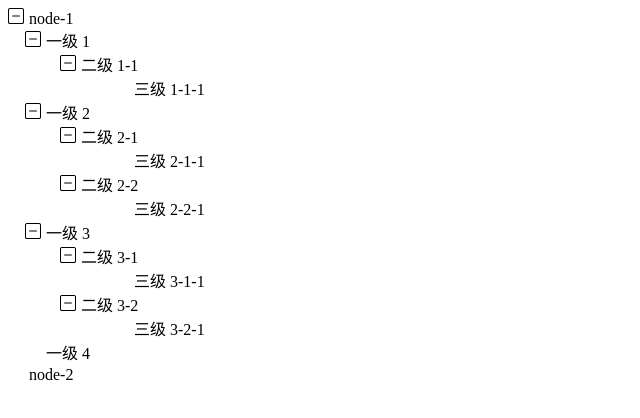
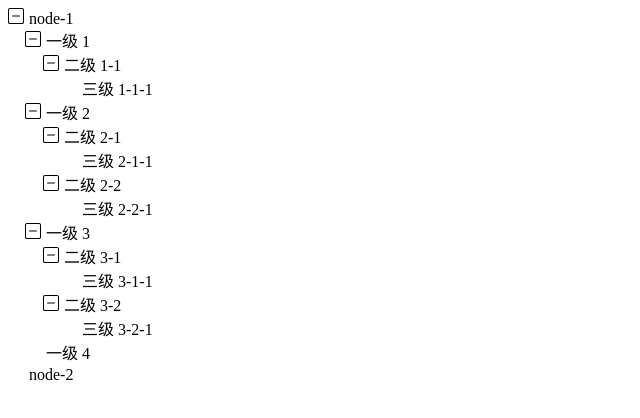
Before and after one commit to jecyu/build-my-own-x, a plain HTML site: page tree/docs/basic/index.html in a window 1280 px wide. Shown: the whole page, without its empty margins (0-640 px from the left). Drawn offline with Linux system fonts and the light colour scheme.

Commit message:
feat(tree): 添加扁平化渲染树

```diff
--- a/tree/docs/basic/index.html
+++ b/tree/docs/basic/index.html
@@ -5,13 +5,13 @@
     <meta http-equiv="X-UA-Compatible" content="IE=edge" />
     <meta name="viewport" content="width=device-width, initial-scale=1.0" />
     <title>Tree</title>
-    <link rel="stylesheet" href="../../index.css" type="text/css" />
+    <link rel="stylesheet" href="../../src/index.css" type="text/css" />
   </head>
   <body>
     <div class="basic-demo">
       <div id="tree"></div>
     </div>
-    <script src="../../index.js"></script>
+    <script src="../../src/index.js"></script>
     <script src="./index.js"></script>
   </body>
 </html>
--- a/tree/index.js
+++ /dev/null
@@ -1,131 +0,0 @@
-(function (GLOBAL) {
-  const util = {
-    extend(target) {
-      for (let i = 1, len = arguments.length; i < len; i++) {
-        for (let prop in arguments[i]) {
-          if (arguments[i].hasOwnProperty(prop)) {
-            target[prop] = arguments[i][prop];
-          }
-        }
-      }
-      return target;
-    },
-    addClass(el, className) {
-      if (el.classList) {
-        el.classList.add(className);
-      } else {
-        if (!util.hasClass(el, className)) {
-          el.className = `${el.className} ${className}`;
-        }
-      }
-    },
-    hasClass(el, className) {
-      if (el.classList) {
-        return el.classList.contains(className);
-      }
-      const originClass = el.className;
-      return ` ${originClass} `.indexOf(` ${className} `) > -1;
-    },
-    setStyle(element, style) {
-      const oldStyle = {};
-
-      const styleKeys = Object.keys(style);
-
-      styleKeys.forEach((key) => {
-        oldStyle[key] = element.style[key];
-      });
-
-      styleKeys.forEach((key) => {
-        element.style[key] = style[key];
-      });
-
-      return oldStyle;
-    },
-  };
-
-  function Tree(el, options) {
-    this.el = el;
-    this.options = util.extend({}, this.constructor.defaultOptions, options);
-    this.init();
-    return this;
-  }
-
-  Tree.defaultOptions = {};
-
-  Tree.prototype.init = function () {
-    this.render();
-    return this;
-  };
-
-  // 渲染视图
-  Tree.prototype.render = function () {
-    this.el.append(this.renderTree(this.options.data));
-  };
-
-  // 渲染树组件
-  Tree.prototype.renderTree = function (data) {
-    const Tree = document.createElement('ul');
-    let result = [];
-    for (let i = 0; i < data.length; i++) {
-      // 多层嵌套渲染
-      if (!data[i].children) {
-        result.push(this.renderTreeNode(data[i]));
-      } else {
-        const treeNode = this.renderTreeNode(data[i]);
-        treeNode.append(this.renderTree(data[i].children)); // 深度渲染孩子节点
-        result.push(treeNode);
-      }
-    }
-    Tree.append(...result);
-    util.addClass(Tree, 'naui-tree');
-    return Tree;
-  };
-
-  // Icon + title
-  Tree.prototype.renderSelector = function (data) {
-    // icon
-    const icon = document.createElement('i');
-    icon.setAttribute('data-icon', data.children ? 'open' : null);
-    // title
-    const title = document.createTextNode(data.label);
-
-    const selector = document.createElement('span');
-    selector.append(icon, title);
-    return selector;
-  };
-
-  // 渲染树节点组件
-  Tree.prototype.renderTreeNode = function (data) {
-    let Node = document.createElement('li');
-    Node.append(this.renderSelector(data));
-    // 处理层级缩进, TODO 后续自动计算
-    util.setStyle(Node, { paddingLeft: `${18 * data.level - 1}px` });
-    return Node;
-  };
-
-  Tree.prototype.bind = function () {
-    return this;
-  };
-
-  Tree.prototype.unbind = function () {};
-
-  Tree.prototype.destroy = function () {
-    this.unbind();
-    return this;
-  };
-
-  //AMD.
-  if (typeof define === 'function' && define.amd) {
-    define(function () {
-      return Tree;
-    });
-
-    // Node and other CommonJS-like environments that support module.exports.
-  } else if (typeof module !== 'undefined' && module.exports) {
-    module.exports = Tree;
-
-    //Browser.
-  } else {
-    GLOBAL.Tree = Tree;
-  }
-})(this);
--- a/tree/index.css
+++ b/tree/src/index.css
@@ -17,7 +17,7 @@ li {
 }
 
 [data-icon='open'] {
-  background-image: url('./assets/open.svg');
+  background-image: url('../assets/open.svg');
 }
 
 [data-icon][size='24'] {
@@ -26,5 +26,5 @@ li {
 }
 
 [data-icon='close'] {
-  background-image: url('./assets/open.svg');
+  background-image: url('../assets/open.svg');
 }
--- /dev/null
+++ b/tree/src/index.js
@@ -0,0 +1,162 @@
+;(function (GLOBAL) {
+  const util = {
+    extend(target) {
+      for (let i = 1, len = arguments.length; i < len; i++) {
+        for (let prop in arguments[i]) {
+          if (arguments[i].hasOwnProperty(prop)) {
+            target[prop] = arguments[i][prop]
+          }
+        }
+      }
+      return target
+    },
+    addClass(el, className) {
+      if (el.classList) {
+        el.classList.add(className)
+      } else {
+        if (!util.hasClass(el, className)) {
+          el.className = `${el.className} ${className}`
+        }
+      }
+    },
+    hasClass(el, className) {
+      if (el.classList) {
+        return el.classList.contains(className)
+      }
+      const originClass = el.className
+      return ` ${originClass} `.indexOf(` ${className} `) > -1
+    },
+    setStyle(element, style) {
+      const oldStyle = {}
+
+      const styleKeys = Object.keys(style)
+
+      styleKeys.forEach((key) => {
+        oldStyle[key] = element.style[key]
+      })
+
+      styleKeys.forEach((key) => {
+        element.style[key] = style[key]
+      })
+
+      return oldStyle
+    },
+    // 忽略对象的某个 key
+    omit(obj, key) {
+      return Object.entries(obj)
+        .filter((item) => item[0] !== key)
+        .reduce((acc, item) => {
+          return Object.assign({}, acc, { [item[0]]: item[1] })
+        }, {})
+    },
+
+    // 扁平化树数据
+    flatten(tree, key = 'children') {
+      return tree.reduce((acc, item) => {
+        if (!item[key]) {
+          // 最基本问题
+          return acc.concat(item)
+        } else {
+          return acc.concat(item, util.flatten(item[key], key)) // 基本问题，递归
+        }
+      }, [])
+    },
+  }
+
+  function Tree(el, options) {
+    this.el = el
+    this.options = util.extend({}, this.constructor.defaultOptions, options)
+    this.init()
+    return this
+  }
+
+  Tree.defaultOptions = {}
+
+  Tree.prototype.init = function () {
+    this.render()
+    return this
+  }
+
+  // 渲染视图
+  Tree.prototype.render = function () {
+    const div = document.createElement('div')
+    util.addClass(div, 'naui-tree')
+    // div.append(this.renderTree(this.options.data))
+    div.append(...this.renderTreeFlatten(this.options.data))
+    this.el.append(div)
+  }
+
+  // 渲染树组件，扁平化渲染，为虚拟化列表技术使用基础
+  Tree.prototype.renderTreeFlatten = function (data) {
+    const flatData = util.flatten(data)
+    return flatData.map((item) => {
+      return this.renderTreeNode(item)
+    })
+  }
+
+  // 渲染树组件，直接渲染
+  Tree.prototype.renderTree = function (data) {
+    const Tree = document.createElement('div')
+    let result = []
+    for (let i = 0; i < data.length; i++) {
+      // 多层嵌套渲染
+      if (!data[i].children) {
+        result.push(this.renderTreeNode(data[i]))
+      } else {
+        const treeNode = this.renderTreeNode(data[i])
+        treeNode.append(this.renderTree(data[i].children)) // 深度渲染孩子节点
+        result.push(treeNode)
+      }
+    }
+    Tree.append(...result)
+    return Tree
+  }
+
+  // Icon + title
+  Tree.prototype.renderSelector = function (data) {
+    // icon
+    const icon = document.createElement('i')
+    icon.setAttribute('data-icon', data.children ? 'open' : null)
+    // title
+    const title = document.createTextNode(data.label)
+
+    const selector = document.createElement('span')
+    selector.append(icon, title)
+    return selector
+  }
+
+  // 渲染树节点组件
+  Tree.prototype.renderTreeNode = function (data) {
+    let Node = document.createElement('div')
+    Node.append(this.renderSelector(data))
+    // 处理层级缩进, TODO 后续自动计算
+    util.setStyle(Node, { paddingLeft: `${18 * data.level - 1}px` })
+    return Node
+  }
+
+  Tree.prototype.bind = function () {
+    return this
+  }
+
+  Tree.prototype.unbind = function () {}
+
+  Tree.prototype.destroy = function () {
+    this.unbind()
+    return this
+  }
+
+  //AMD.
+  if (typeof define === 'function' && define.amd) {
+    define(function () {
+      return Tree
+    })
+
+    // Node and other CommonJS-like environments that support module.exports.
+  } else if (typeof module !== 'undefined' && module.exports) {
+    module.exports = Tree
+
+    //Browser.
+  } else {
+    GLOBAL.Tree = Tree
+  }
+})(this)
```
